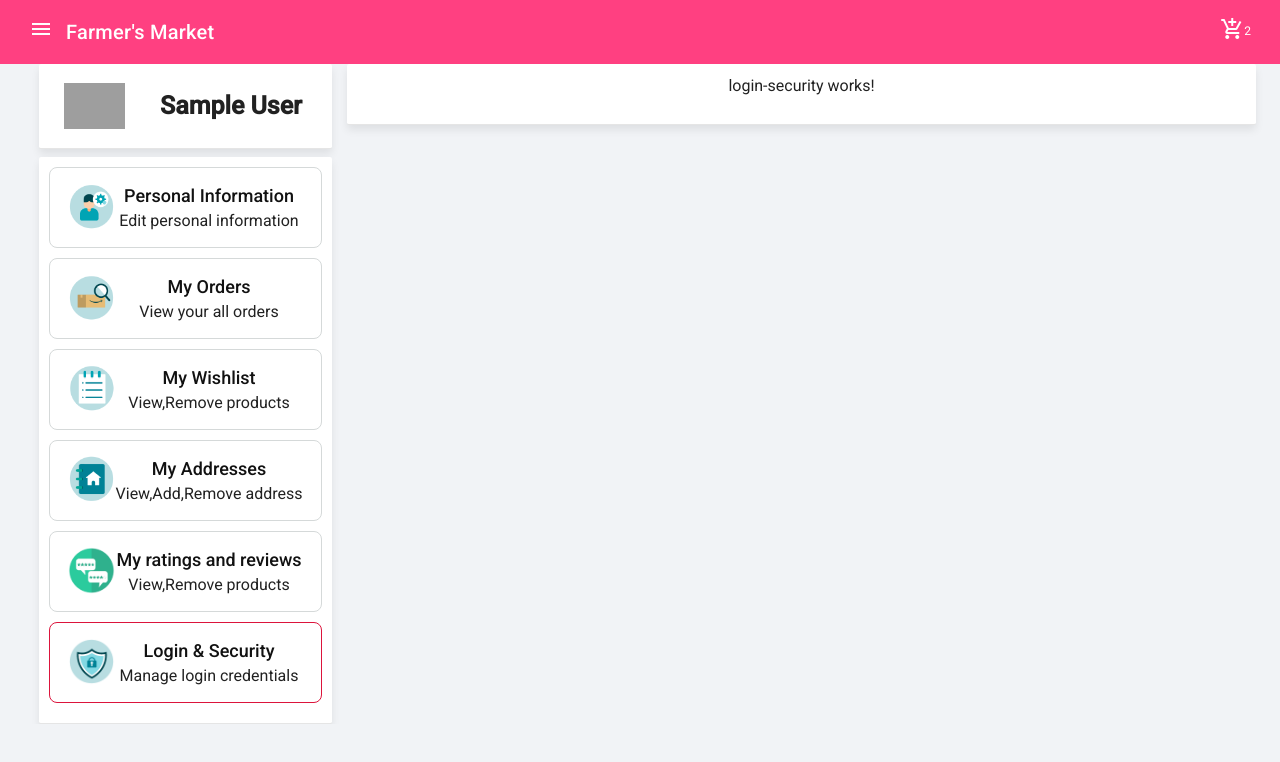
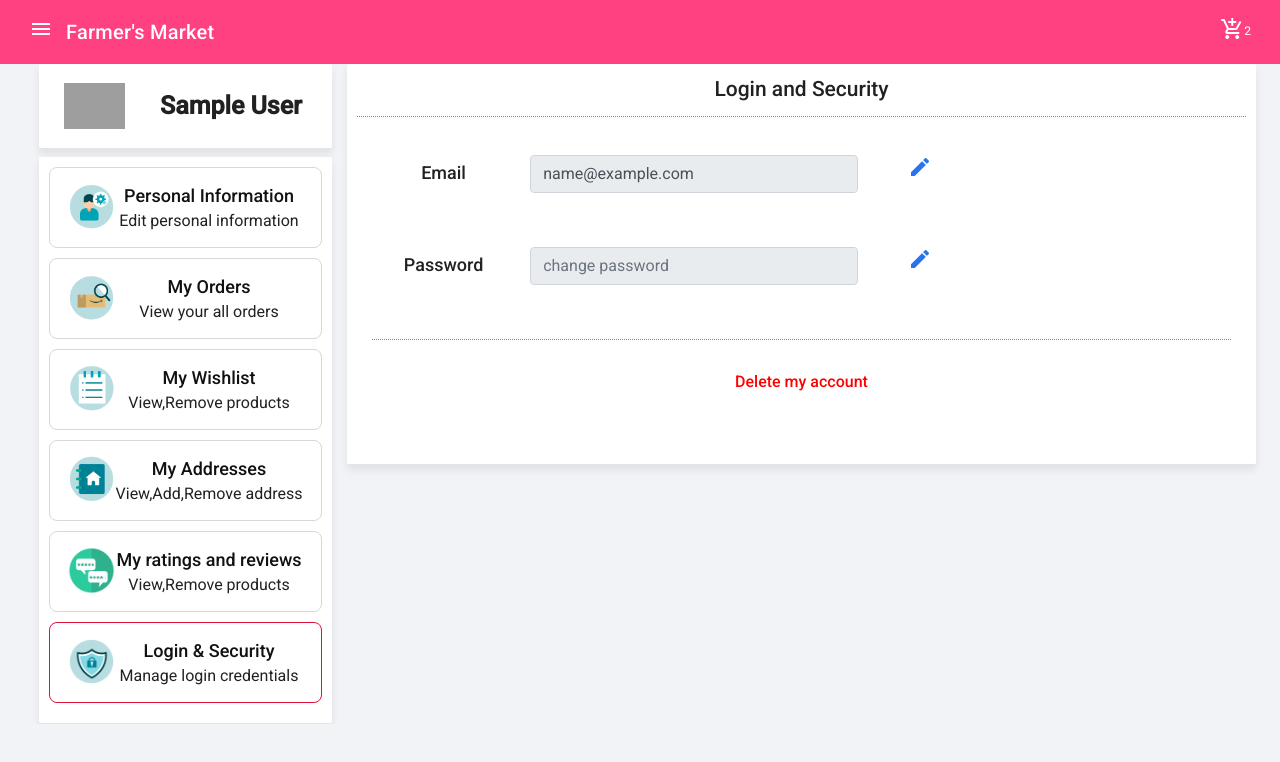
Before and after one commit to SatishJadhav2003/eccomerce-Angular-project, an Angular app: page /user/profile/login-security in a window 1280 px wide. Shown: the top 762 px of the page. Built offline with nearby package versions, Linux system fonts and the light colour scheme; sample sign-in values are in the browser's storage; grey boxes are pictures that could not be loaded.

Commit message:
worked on login and security page where user can change login credential (password change remain). and delete user account

```diff
--- a/src/app/user/user-profile/login-security/login-security.component.css
+++ b/src/app/user/user-profile/login-security/login-security.component.css
@@ -0,0 +1,47 @@
+.heading
+{
+  font-weight: 500;
+  font-size: 21px;
+  border-bottom: 1px dotted gray;
+  padding-bottom: 10px;
+}
+
+
+.sub-heading
+{
+  /* display: flex;
+  align-items: center; */
+  margin: 30px 0px;
+}
+
+.name{
+  font-size: 18px;
+  font-weight: 500;
+}
+
+.btn1{
+  width: 80%;
+}
+
+.edit{
+  cursor: pointer;
+  text-align: left;
+  padding-left: 10px;
+}
+.edit {
+  font-size: 14px;
+  font-weight: 500;
+  color: #2874f0;
+  cursor: pointer;
+  padding-left: 20px;
+  align-items: center;
+  display: flex;
+}
+
+.delete{
+  color: red;
+  cursor: pointer;
+  padding:30px ;
+  font-weight: 500;
+  border-top: 1px dotted gray;
+}
--- a/src/app/user/user-profile/login-security/login-security.component.html
+++ b/src/app/user/user-profile/login-security/login-security.component.html
@@ -1 +1,69 @@
-<p>login-security works!</p>
+<div class="row mx-0">
+  <div class="col-md-12 heading">
+    Login and Security
+  </div>
+</div>
+<div class="row m-0">
+  <div class="col-md-12">
+    <div class="row mx-0 sub-heading pt-2">
+      <div class="col-md-2">
+        <label for="exampleInputEmail1" class="pt-1 name"> Email </label>
+      </div>
+      <div class="col-md-5">
+        <div class="form-group">
+          <input [disabled]="!isEditingEmail" type="email"  [(ngModel)]="email" class="form-control">
+        </div>
+      </div>
+      <div class="col-md-5">
+        <div class="edit" (click)="editEmail()" *ngIf="!isEditingEmail">
+          <mat-icon class="edit-icon">edit</mat-icon>
+        </div>
+        <div class="row" *ngIf="isEditingEmail">
+          <div class="col-md-6">
+            <button class="btn1" (click)="updateEmail()" mat-raised-button color="primary">Submit</button>
+          </div>
+          <div class="col-md-6 ">
+            <button class="btn1" mat-raised-button color="accent" (click)="onCancle()">Cancle</button>
+          </div>
+        </div>
+      </div>
+    </div>
+    <div class="row mx-0 sub-heading pt-2">
+      <div class="col-md-2">
+        <label class="pt-1 name"> Password </label>
+      </div>
+      <div class="col-md-5">
+        <div class="form-group" *ngIf="!isEditingPassword">
+          <input [disabled]="!isEditingPassword"   placeholder="change password" type="password" [(ngModel)]="password" class="form-control">
+        </div>
+        <div class="form-group" *ngIf="isEditingPassword" >
+          <input  placeholder="Current password" type="password" [(ngModel)]="password" class="form-control">
+        </div>
+        <div class="form-group" *ngIf="isEditingPassword" >
+          <input  placeholder="new password" type="password" [(ngModel)]="password" class="form-control">
+        </div>
+        <div class="form-group" *ngIf="isEditingPassword" >
+          <input  placeholder="Confirm new password" type="password" [(ngModel)]="password" class="form-control">
+        </div>
+      </div>
+      <div class="col-md-5">
+        <div class="edit" (click)="editPassword()" *ngIf="!isEditingPassword">
+          <mat-icon class="edit-icon">edit</mat-icon>
+        </div>
+        <div class="row" *ngIf="isEditingPassword">
+          <div class="col-md-6">
+            <button class="btn1" mat-raised-button color="primary">Submit</button>
+          </div>
+          <div class="col-md-6 ">
+            <button class="btn1" mat-raised-button color="accent" (click)="onCancle()">Cancle</button>
+          </div>
+        </div>
+      </div>
+    </div>
+    <div class="row mx-0 sub-heading pt-2">
+      <div class="delete col-md-12" (click)="deleteAccount()">
+        Delete my account
+      </div>
+    </div>
+  </div>
+</div>
--- a/src/app/user/user-profile/login-security/login-security.component.ts
+++ b/src/app/user/user-profile/login-security/login-security.component.ts
@@ -1,10 +1,74 @@
 import { Component } from '@angular/core';
+import { MatDialog } from '@angular/material/dialog';
+import { Router } from '@angular/router';
+import { AuthService } from 'src/app/authentication/auth.service';
+import { DialogComponent } from 'src/app/shared/dialog/dialog.component';
+import { SnackBarService } from 'src/app/shared/services/snack-bar.service';
+import { UserService } from '../../user.service';
 
 @Component({
   selector: 'app-login-security',
   templateUrl: './login-security.component.html',
-  styleUrls: ['./login-security.component.css']
+  styleUrls: ['./login-security.component.css'],
 })
 export class LoginSecurityComponent {
+  password: string = '';
+  email: string = '';
+  isEditingEmail: boolean = false;
+  isEditingPassword: boolean = false;
 
+  constructor(private dialog: MatDialog,private router:Router,private snackbar:SnackBarService,private authService:AuthService,private userService:UserService) {
+    const user = JSON.parse(localStorage.getItem('userData'));
+    this.email = user.email;
+  }
+  editEmail() {
+    this.isEditingEmail = true;
+  }
+  editPassword() {
+    this.isEditingPassword = true;
+  }
+
+  onCancle() {
+    this.isEditingEmail = false;
+    this.isEditingPassword = false;
+  }
+
+  deleteAccount() {
+    this.dialog
+      .open(DialogComponent, {
+        width: '600px',
+        data: {
+          heading: 'Delete Account !',
+          msg: 'Are you sure ? You want to delete your account',
+          action: 'Delete',
+        },
+      })
+      .afterClosed()
+      .subscribe((res) => {
+        if (res) {
+          this.userService.deleteUser().subscribe((user)=>{
+            console.log(user);
+            localStorage.removeItem('token') ;
+            localStorage.removeItem('userData') ;
+            this.snackbar.redSnackBar("Account Deleted !!",'ok','delete_forever');
+            this.authService.isLoggedIn = false;
+            this.router.navigateByUrl('/home');
+          });
+        }
+      });
+  }
+
+  updateEmail()
+  {
+    const data={
+      email:this.email
+    }
+    this.userService.updateUserInfo(data).subscribe((res)=>{
+      console.log(res)
+      this.snackbar.greenSnackBar('Email updated','ok','done');
+    },err=>{
+      console.log(err);
+    });
+    this.isEditingEmail = false;
+  }
 }
--- a/src/app/user/user.service.ts
+++ b/src/app/user/user.service.ts
@@ -23,9 +23,16 @@ export class UserService {
   }
 
   // Updating user values
-  updateUserInfo(data: User): Observable<User> {
+  updateUserInfo(data: any): Observable<User> {
     const headers = this.getHeaders();
     return this.http.patch<User>(this.userApi + 'user', data, { headers });
+  }
+
+  // Deliting user account
+  deleteUser():Observable<any>
+  {
+    const headers = this.getHeaders();
+    return this.http.delete(this.userApi +'user/delete',{headers});
   }
   //Cart section
 
```
